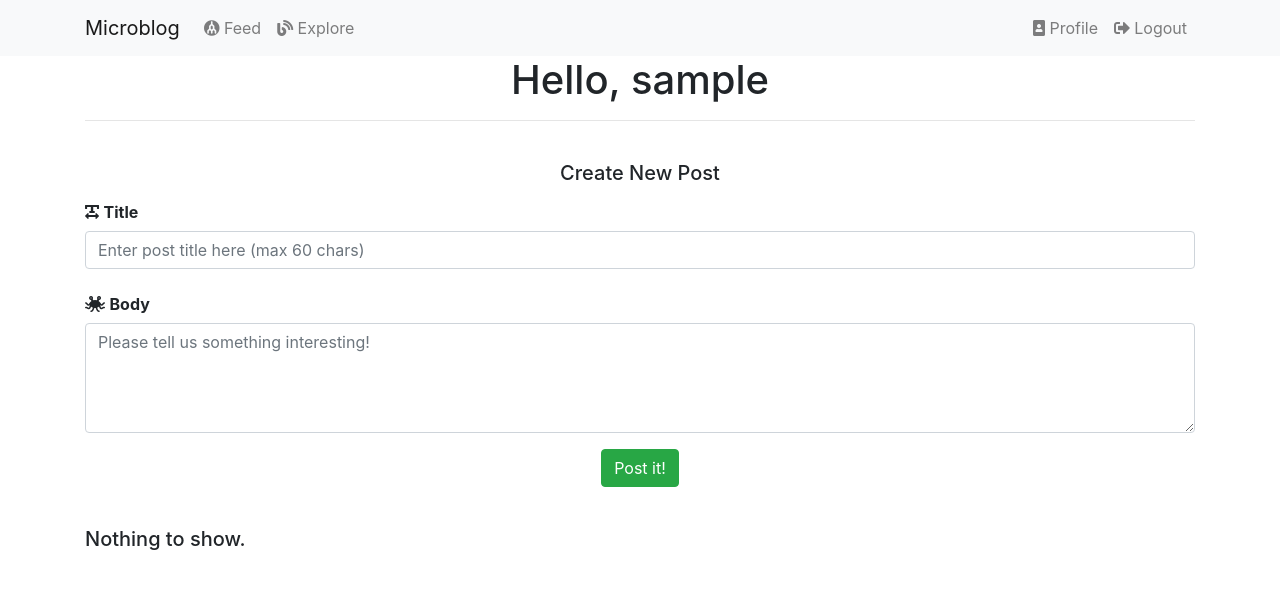
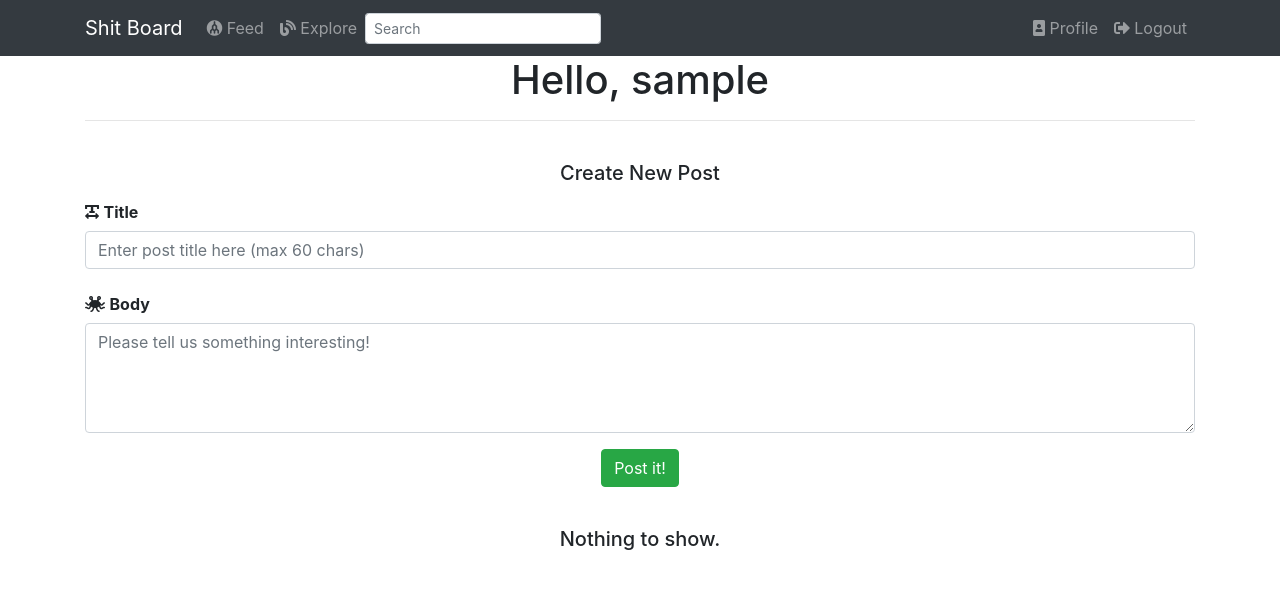
Before and after one commit to ezalivadnyi/flask_microblog, a Flask app: page / in a window 1280 px wide. Shown: the top 589 px of the page. Run offline with Flask 2, Linux system fonts and the light colour scheme; the visitor is signed in with stand-in values (Sample User, id 1); data comes from the database, SQL or seed files in the repository; data that the repository does not hold is empty; some libraries are stand-ins or nearby versions.

Commit message:
added elastisearch, search form, search.html, application_name config

```diff
--- a/application/__init__.py
+++ b/application/__init__.py
@@ -9,6 +9,7 @@ from config import Config
 from logging.handlers import SMTPHandler, RotatingFileHandler
 import logging
 import os
+from elasticsearch import Elasticsearch
 
 db = SQLAlchemy()
 migrate = Migrate()
@@ -30,6 +31,9 @@ def create_app(config_class=Config):
     mail.init_app(application_instance)
     moment.init_app(application_instance)
     babel.init_app(application_instance)
+
+    application_instance.elasticsearch = Elasticsearch(application_instance.config['ELASTICSEARCH_URL']) \
+        if os.environ.get('ELASTICSEARCH_URL') else None
 
     from application.errors import bp as errors_bp
     application_instance.register_blueprint(errors_bp)
--- a/application/blog/forms.py
+++ b/application/blog/forms.py
@@ -1,3 +1,4 @@
+from flask import request
 from flask_wtf import FlaskForm
 from flask_babel import lazy_gettext as _l
 from wtforms import StringField, TextAreaField, SubmitField
@@ -28,3 +29,14 @@ class PostForm(FlaskForm):
     post_title = StringField(_l('Title'), validators=[DataRequired(), Length(max=60)])
     post_body = TextAreaField(_l('Body'), validators=[DataRequired(), Length(min=20)])
     submit = SubmitField(_l('Post it!'))
+
+
+class SearchForm(FlaskForm):
+    q = StringField(_l('Search'), validators=[DataRequired()])
+
+    def __init__(self, *args, **kwargs):
+        if 'formdata' not in kwargs:
+            kwargs['formdata'] = request.args
+        if 'csrf_enabled' not in kwargs:
+            kwargs['csrf_enabled'] = False
+        super(SearchForm, self).__init__(*args, **kwargs)
--- a/application/blog/routes.py
+++ b/application/blog/routes.py
@@ -1,5 +1,5 @@
 from application import db
-from application.blog.forms import EditProfileForm, PostForm
+from application.blog.forms import EditProfileForm, PostForm, SearchForm
 from application.models import User, Post
 from application.translate import translate
 from application.blog import bp
@@ -16,6 +16,8 @@ def before_request():
         current_user.last_seen = datetime.utcnow()
         db.session.commit()
     g.locale = str(get_locale())
+    g.search_form = SearchForm()
+    g.application_name = current_app.config['APPLICATION_NAME']
 
 
 @bp.route('/', methods=['GET', 'POST'])
@@ -186,3 +188,16 @@ def translate_text():
         else:
             return jsonify({'text': 'Post not found.'})
     return jsonify({'text': 'Incorrect id.'})
+
+
+@bp.route('/search')
+def search():
+    if not g.search_form.validate():
+        flash('What yoy wanna search?')
+        return redirect(url_for('blog.explore'))
+    page = request.args.get('page', 1, type=int)
+    posts, total = Post.search(g.search_form.q.data, page, current_app.config['POSTS_PER_PAGE'])
+    pages = total // current_app.config['POSTS_PER_PAGE']
+    next_url = url_for('blog.search', q=g.search_form.q.data, page=page + 1) if total > page * current_app.config['POSTS_PER_PAGE'] else None
+    prev_url = url_for('blog.search', q=g.search_form.q.data, page=page - 1) if page > 1 else None
+    return render_template('search.html', title=_('Search'), posts=posts, pages=pages, next_url=next_url, prev_url=prev_url)
--- a/application/blog/templates/index.html
+++ b/application/blog/templates/index.html
@@ -34,7 +34,7 @@
         {% endfor %}
         {% include 'partials/_pagination.html' %}
     {% else %}
-        <h5>{{ _('Nothing to show.') }}</h5>
+        <h5 class="text-center">{{ _('Nothing to show.') }}</h5>
     {% endif %}
 
 
--- a/application/models.py
+++ b/application/models.py
@@ -7,6 +7,50 @@ from flask_login import UserMixin
 from hashlib import md5
 from time import time
 import jwt
+from application.search import add_to_index, remove_from_index, query_index
+
+
+class SearchableMixin(object):
+    @classmethod
+    def search(cls, expression, page, per_page):
+        ids, total = query_index(cls.__tablename__, expression, page, per_page)
+        if total == 0:
+            return cls.query.filter_by(id=0), 0
+        when = []
+        for i in range(len(ids)):
+            when.append((ids[i], i))
+        return cls.query.filter(cls.id.in_(ids)).order_by(
+            db.case(when, value=cls.id)), total
+
+    @classmethod
+    def before_commit(cls, session):
+        session._changes = {
+            'add': list(session.new),
+            'update': list(session.dirty),
+            'delete': list(session.deleted)
+        }
+
+    @classmethod
+    def after_commit(cls, session):
+        for obj in session._changes['add']:
+            if isinstance(obj, SearchableMixin):
+                add_to_index(obj.__tablename__, obj)
+        for obj in session._changes['update']:
+            if isinstance(obj, SearchableMixin):
+                add_to_index(obj.__tablename__, obj)
+        for obj in session._changes['delete']:
+            if isinstance(obj, SearchableMixin):
+                remove_from_index(obj.__tablename__, obj)
+        session._changes = None
+
+    @classmethod
+    def reindex(cls):
+        for obj in cls.query:
+            add_to_index(cls.__tablename__, obj)
+
+
+db.event.listen(db.session, 'before_commit', SearchableMixin.before_commit)
+db.event.listen(db.session, 'after_commit', SearchableMixin.after_commit)
 
 
 @login.user_loader
@@ -93,8 +137,9 @@ class User(UserMixin, db.Model):
         return User.query.get(id)
 
 
-class Post(db.Model):
-    __tablename__ = 'post'
+class Post(SearchableMixin, db.Model):
+    # __tablename__ = 'post'
+    __searchable__ = ['title', 'body']
 
     id = db.Column(db.Integer, primary_key=True)
     title = db.Column(db.String(60), nullable=False)
--- a/application/templates/base.html
+++ b/application/templates/base.html
@@ -3,19 +3,19 @@
 <head>
     <meta charset="UTF-8">
     {% if title or post %}
-    <title>{{ title or post.title }} - Microblog</title>
+    <title>{{ title or post.title }} - {{ g.application_name }}</title>
     {% else %}
-    <title>{{ _('Welcome to ') }} Microblog</title>
+    <title>{{ _('Welcome to ') }} {{ g.application_name }}</title>
     {% endif %}
     <meta name="viewport" content="width=device-width, initial-scale=1, shrink-to-fit=no">
-    <link rel="stylesheet" href="https://maxcdn.bootstrapcdn.com/bootstrap/4.0.0/css/bootstrap.min.css">
+    <link rel="stylesheet" href="{{ url_for('static', filename='css/bootstrap.min.css') }}">
     <link rel="stylesheet" href="{{ url_for('static', filename='css/fontawesome.css') }}">
 </head>
 <body>
     <div class="header">
-            <nav class="navbar navbar-expand-lg navbar-light bg-light">
+            <nav class="navbar navbar-expand-lg navbar-dark bg-dark">
 				<div class="container">
-                    <a class="navbar-brand" href="{{ url_for('blog.index') }}">Microblog</a>
+                    <a class="navbar-brand" href="{{ url_for('blog.index') }}">{{ g.application_name }}</a>
                     <button class="navbar-toggler collapsed"
                             type="button"
                             data-toggle="collapse"
@@ -28,24 +28,34 @@
 
 					<div class="collapse navbar-collapse" id="navbarSupportedContent">
 
-						<ul class="navbar-nav mr-auto">
-							<li class="nav-item">
+                        <ul class="navbar-nav">
+                            <li class="nav-item">
                                 <a class="nav-link" href="{{ url_for('blog.index') }}">
                                     <i class="fab fa-megaport"></i>
                                     {{ _('Feed') }}
                                 </a>
                             </li>
-							{% if current_user.is_authenticated %}
-							<li class="nav-item">
+                            {% if current_user.is_authenticated %}
+                            <li class="nav-item">
                                 <a class="nav-link" href="{{ url_for('blog.explore') }}">
                                     <i class="fas fa-blog"></i>
                                     {{ _('Explore') }}
                                 </a>
                             </li>
-							{% endif %}
-						</ul>
+                            {% endif %}
+                        </ul>
 
-						<ul class="navbar-nav">
+                        {% if g.search_form %}
+                        <form class="form-inline"
+                              action="{{ url_for('blog.search') }}"
+                              method="get">
+                            <div class="form-group">
+                                {{ g.search_form.q(size=20, class='form-control form-control-sm', placeholder=g.search_form.q.label.text) }}
+                            </div>
+                        </form>
+                        {% endif %}
+
+						<ul class="navbar-nav ml-auto">
 						{% if current_user.is_anonymous %}
 							<li class="nav-item">
                                 <a class="nav-link" href="{{ url_for('auth.login') }}">
--- a/application/templates/forms/post_body.html
+++ b/application/templates/forms/post_body.html
@@ -1,7 +1,7 @@
 <div class="form-group">
     <i class="fas fa-pastafarianism"></i>
     <strong>{{ form.post_body.label(class='col-form-label') }}</strong>
-    {{ form.post_body(cols=32, rows=4, placeholder=_('Please tell us something interesting!'), class='form-control') }}
+    {{ form.post_body(cols=32, rows=4, min=20, placeholder=_('Please tell us something interesting!'), class='form-control') }}
     {% for error in form.post_body.errors %}
         <small class="form-text text-danger">{{ error }}</small>
     {% endfor %}
--- a/config.py
+++ b/config.py
@@ -6,7 +6,7 @@ load_dotenv(os.path.join(basedir, '.env'))
 
 
 class Config(object):
-    APPLICATION_NAME = 'Microblog'
+    APPLICATION_NAME = 'Shit Board'
     POSTS_PER_PAGE = 10
     LANGUAGES = ['en', 'ru']
 
@@ -23,3 +23,5 @@ class Config(object):
     SQLALCHEMY_DATABASE_URI = os.environ.get('DATABASE_URL') or \
         'sqlite:///' + os.path.join(basedir, 'microblog_sqlite.db')
     SQLALCHEMY_TRACK_MODIFICATIONS = False
+
+    ELASTICSEARCH_URL = os.environ.get('ELASTICSEARCH_URL')
--- a/microblog.py
+++ b/microblog.py
@@ -9,7 +9,9 @@ cli.register(app)
 # Fired with command 'flask shell'.
 @app.shell_context_processor
 def make_shell_context():
+    app.app_context().push()
     return {
+        'app': app,
         'db': db,
         'User': User,
         'Post': Post
```
Also changed, not shown: application/search.py (added, +29 -0 lines), application/templates/search.html (added, +25 -0 lines), req.txt (deleted, +0 -32 lines), requirements.txt (added, +33 -0 lines).
